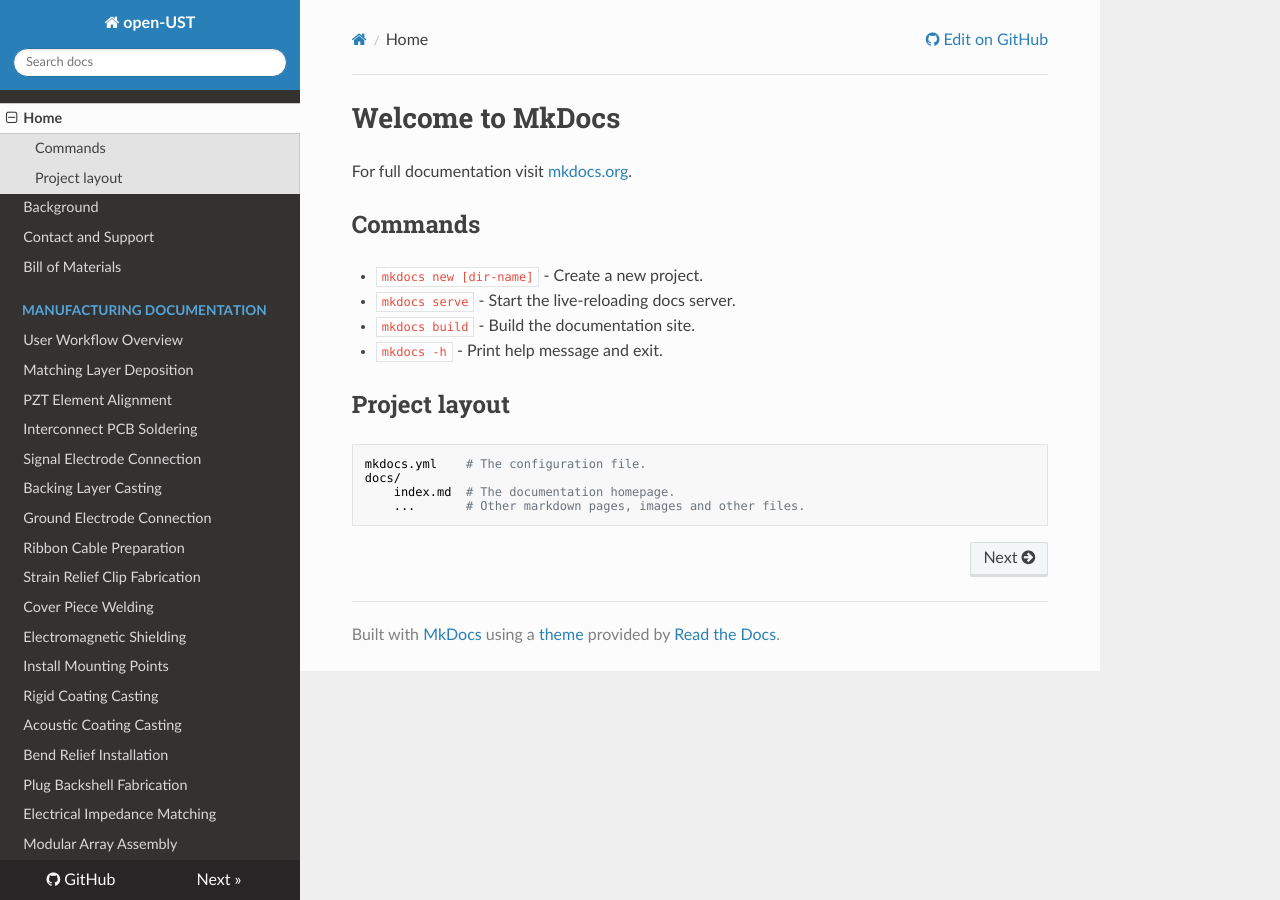
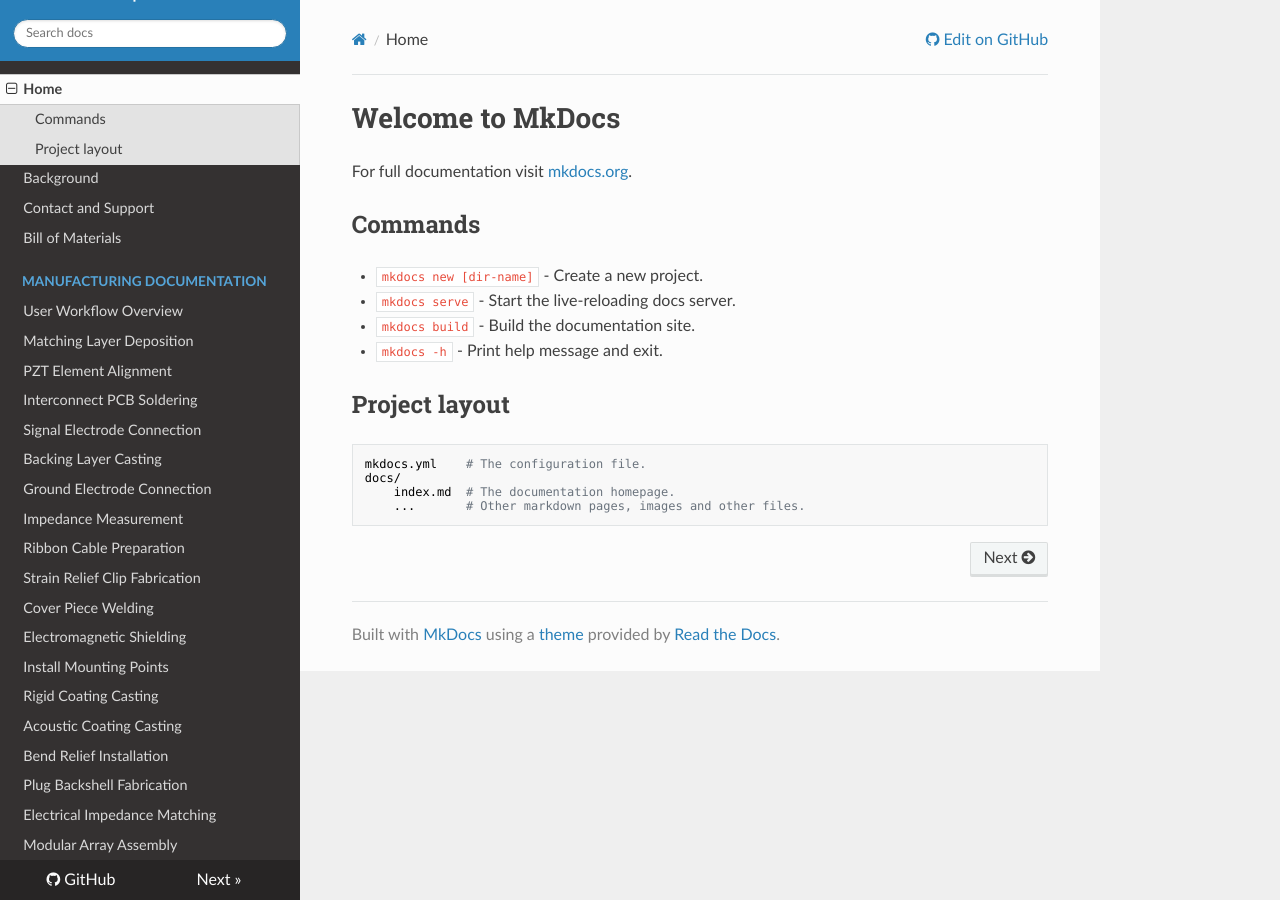
Before and after one commit to morganjroberts/open-UST, an MkDocs documentation site: the page built from docs/index.md, in a window 1280 px wide. Built offline with MkDocs 1.6.1, drawn with Linux system fonts in a browser that asks for light colours; nearby versions of some CDN libraries.

Commit message:
Update mkdocs.yml
add 'Impedance Measurement' page

```diff
--- a/mkdocs.yml
+++ b/mkdocs.yml
@@ -15,6 +15,7 @@
         - Signal Electrode Connection: signal_electrode_connection.md
         - Backing Layer Casting: backing_layer_casting.md
         - Ground Electrode Connection: ground_electrode_connection.md
+        - Impedance Measurement: impedance_measurement.md
         - Ribbon Cable Preparation: ribbon_cable_preparation.md
         - Strain Relief Clip Fabrication: strain_relief_clip_fabrication.md
         - Cover Piece Welding: cover_piece_welding.md
```
